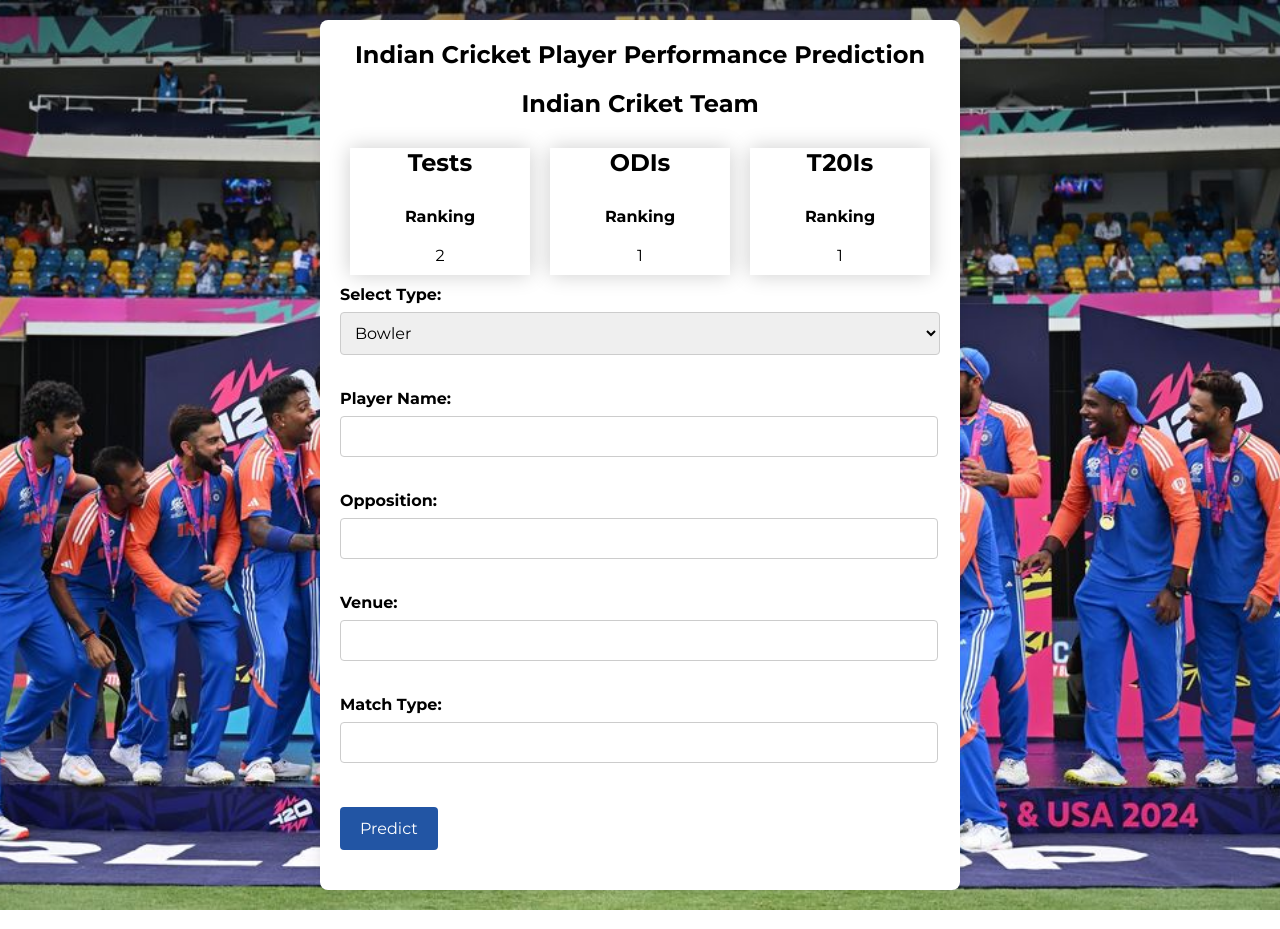
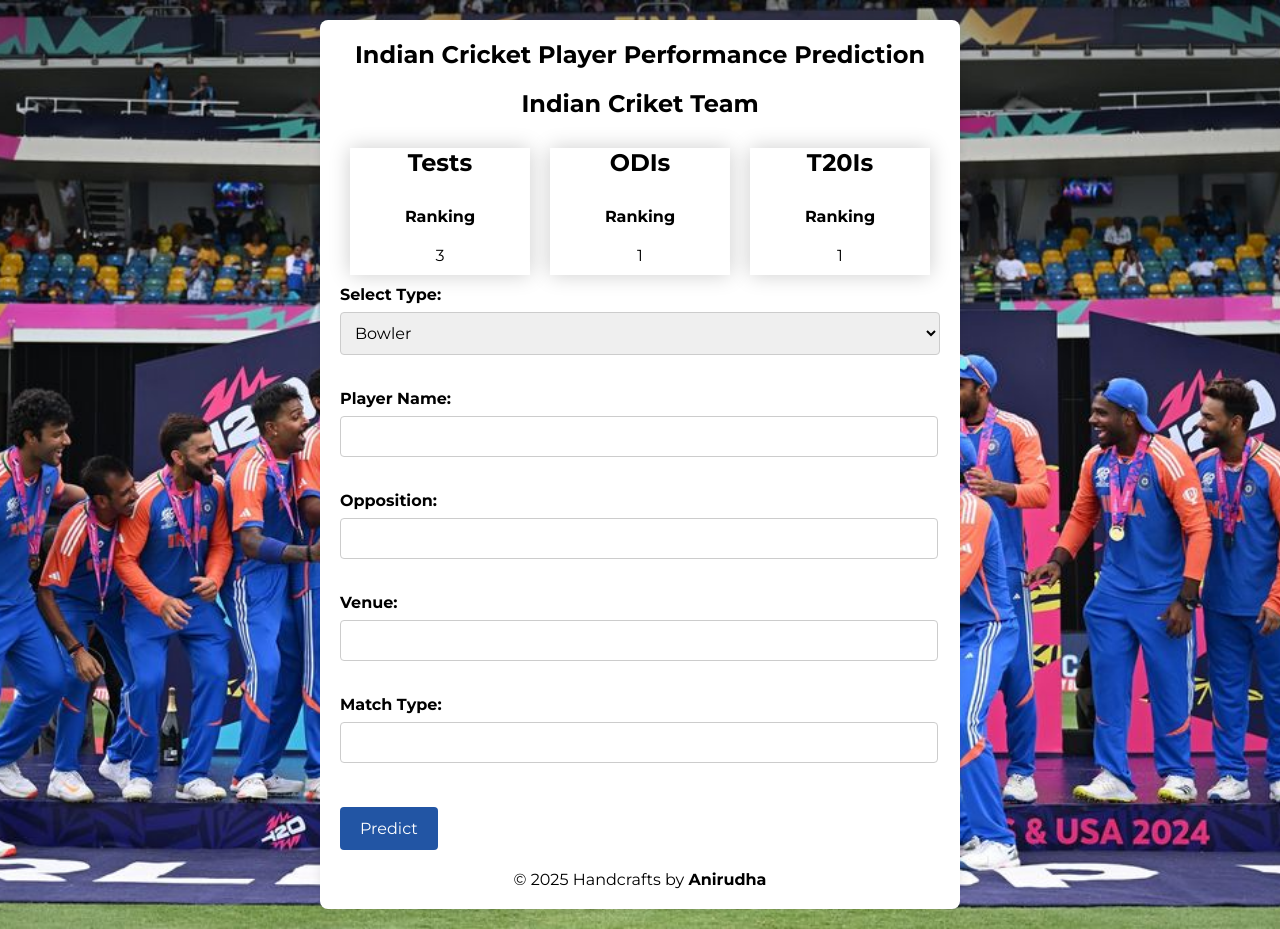
Before and after one commit to Anirudhabg/CricAnalysis, a Flask app: page / in a window 1280 px wide. Run offline with Flask 2, Linux system fonts and the light colour scheme; parts of the project's set-up code (start-up, migrations or seed data) failed here and were passed over.

Commit message:
Footer Changes

```diff
--- a/templates/index.html
+++ b/templates/index.html
@@ -24,7 +24,7 @@
                         <th>Ranking</th>
                     </tr>
                     <tr>
-                        <td>2</td>
+                        <td>3</td>
                     </tr>
                 </table>
             </div>
@@ -87,7 +87,12 @@
         </form>
 
         <h2 id="prediction-result"></h2>
+        <footer>
+            <p style="text-align: center;">&copy; 2025 Handcrafts by <a href="https://anirudhabg.netlify.app/"
+                    style="text-decoration: none; font-weight: 700; color: inherit; text-align: center;">Anirudha</a></p>
+        </footer>
     </div>
+
     <script src="{{ url_for('static', filename='js/script.js') }}"></script>
 
 </body>
```
